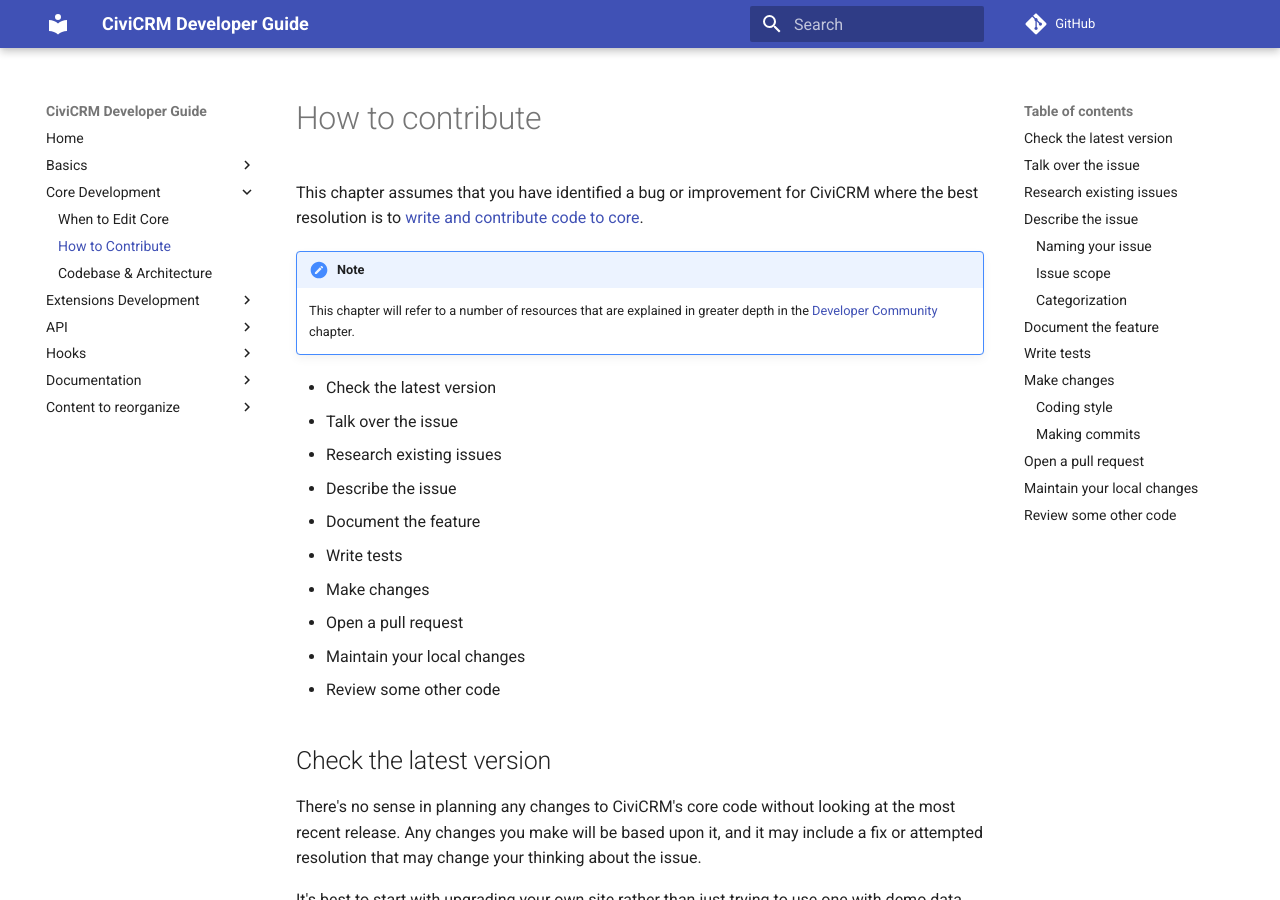
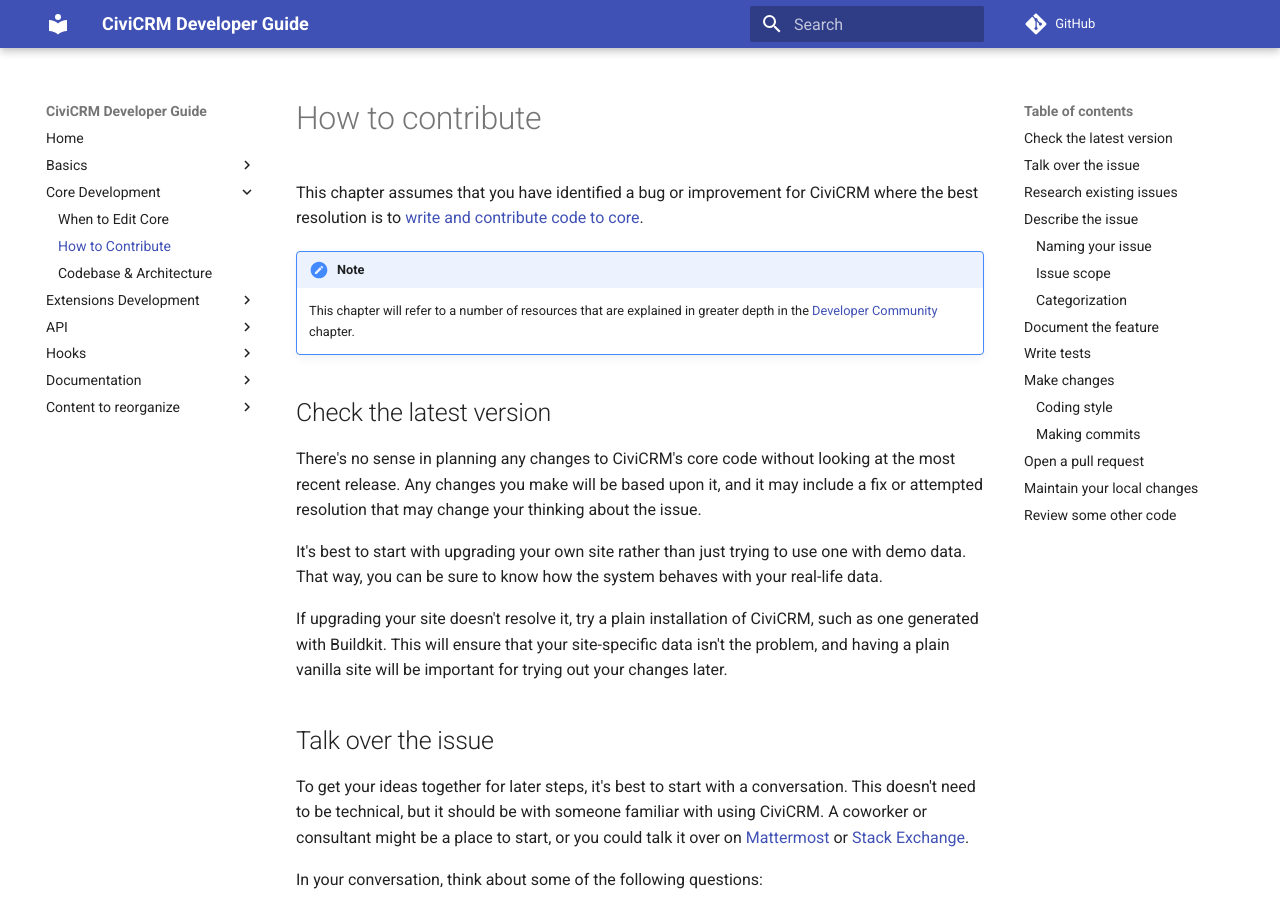
Before and after one commit to civicrm/civicrm-dev-docs, an MkDocs documentation site: the page built from docs/core/contributing.md, in a window 1280 px wide and 900 px high. Built offline with MkDocs 1.6.1 and Material for MkDocs 9.7.7, drawn with Linux system fonts in a browser that asks for light colours; comment, search, counter and statistics services are not loaded; old or Windows-style settings are respelled for this version of MkDocs.

Commit message:
contributing - removing TOC-like list at beginning of page since these list items are all also headings and thus will appear in the TOC nav on the right side of the page

```diff
--- a/docs/core/contributing.md
+++ b/docs/core/contributing.md
@@ -5,17 +5,6 @@
 !!! note
 
     This chapter will refer to a number of resources that are explained in greater depth in the [Developer Community](/basics/community.md) chapter.
-
--   Check the latest version
--   Talk over the issue
--   Research existing issues
--   Describe the issue
--   Document the feature
--   Write tests
--   Make changes
--   Open a pull request
--   Maintain your local changes
--   Review some other code
 
 ## Check the latest version
 
```
